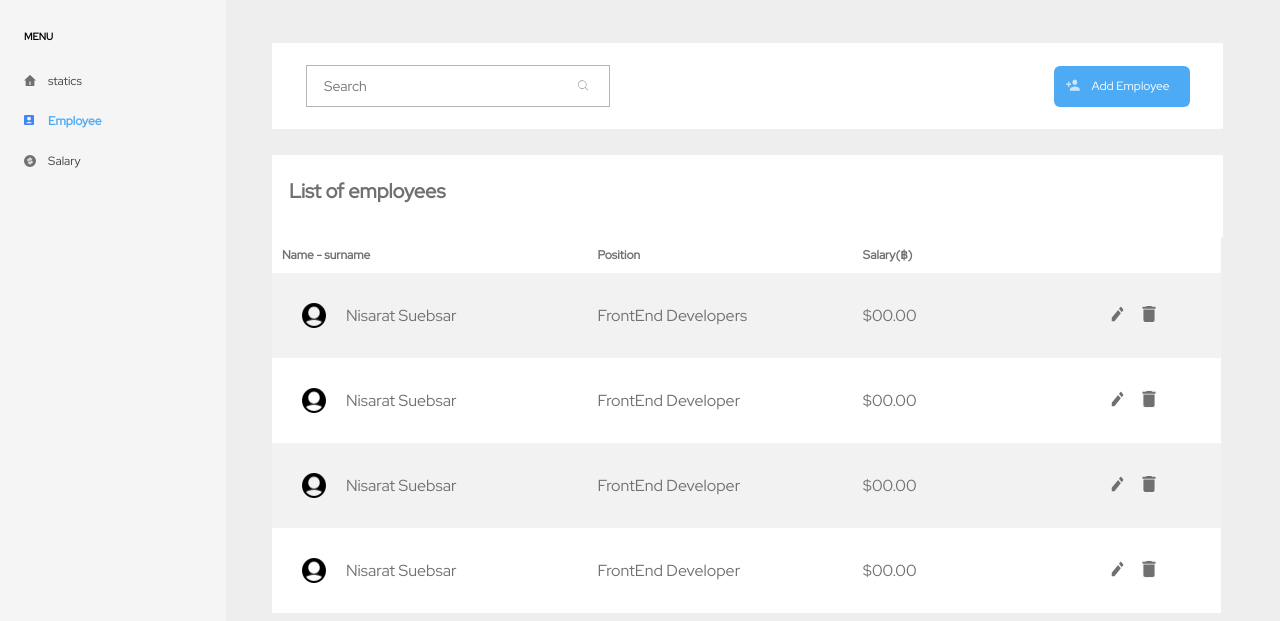
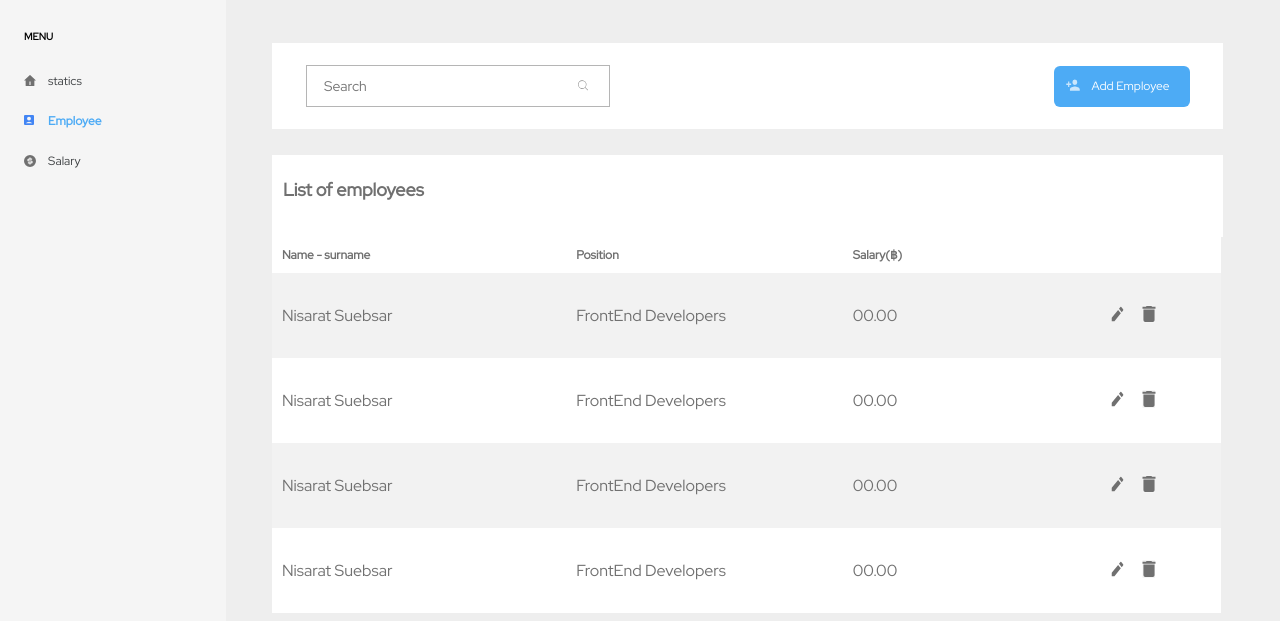
Before and after one commit to praewpanisara/avalue, a plain HTML site: page pages/employee/employee-management.html in a window 1280 px wide. Shown: the part 61-682 px from the top of the page. Drawn offline with Linux system fonts and the light colour scheme.

Commit message:
delete images employee,salary list

```diff
--- a/pages/employee/employee-management.html
+++ b/pages/employee/employee-management.html
@@ -65,14 +65,12 @@
                     </tr>
                     <tr class="topic-employee">
                         <td class="list-detail">
-                            <div class="icon-name">
-                                <img class="icon-pp" src="../../resources/images/employee/user.png">
-                                <div class="name-lastname"> Nisarat Suebsar
-                                </div>
+                            <div class="name-lastname">
+                                Nisarat Suebsar
                             </div>
                         </td>
                         <td class="list-detail">FrontEnd Developers</td>
-                        <td class="list-detail">$00.00</td>
+                        <td class="list-detail">00.00</td>
                         <td class="click">
                             <a href="../employee/edit-employee.html">
                                 <img class="icon-repair" src="../../resources/images/employee/edit.svg" />
@@ -84,14 +82,12 @@
                     </tr>
                     <tr class="topic-employee">
                         <td class="list-detail">
-                            <div class="icon-name">
-                                <img class="icon-pp" src="../../resources/images/employee/user.png">
-                                <div class="name-lastname"> Nisarat Suebsar
-                                </div>
+                            <div class="name-lastname">
+                                Nisarat Suebsar
                             </div>
                         </td>
-                        <td class="list-detail">FrontEnd Developer</td>
-                        <td class="list-detail">$00.00</td>
+                        <td class="list-detail">FrontEnd Developers</td>
+                        <td class="list-detail">00.00</td>
                         <td class="click">
                             <a href="../employee/edit-employee.html">
                                 <img class="icon-repair" src="../../resources/images/employee/edit.svg" />
@@ -103,14 +99,12 @@
                     </tr>
                     <tr class="topic-employee">
                         <td class="list-detail">
-                            <div class="icon-name">
-                                <img class="icon-pp" src="../../resources/images/employee/user.png">
-                                <div class="name-lastname"> Nisarat Suebsar
-                                </div>
+                            <div class="name-lastname">
+                                Nisarat Suebsar
                             </div>
                         </td>
-                        <td class="list-detail">FrontEnd Developer</td>
-                        <td class="list-detail">$00.00</td>
+                        <td class="list-detail">FrontEnd Developers</td>
+                        <td class="list-detail">00.00</td>
                         <td class="click">
                             <a href="../employee/edit-employee.html">
                                 <img class="icon-repair" src="../../resources/images/employee/edit.svg" />
@@ -122,14 +116,12 @@
                     </tr>
                     <tr class="topic-employee">
                         <td class="list-detail">
-                            <div class="icon-name">
-                                <img class="icon-pp" src="../../resources/images/employee/user.png">
-                                <div class="name-lastname"> Nisarat Suebsar
-                                </div>
+                            <div class="name-lastname">
+                                Nisarat Suebsar
                             </div>
                         </td>
-                        <td class="list-detail">FrontEnd Developer</td>
-                        <td class="list-detail">$00.00</td>
+                        <td class="list-detail">FrontEnd Developers</td>
+                        <td class="list-detail">00.00</td>
                         <td class="click">
                             <a href="../employee/edit-employee.html">
                                 <img class="icon-repair" src="../../resources/images/employee/edit.svg" />
@@ -167,7 +159,10 @@
         function myFunction() {
             var x = document.getElementById("snackbar");
             x.className = "show";
-      setTimeout(function(){ x.className = x.className.replace("show", ""); }, 4000);}
+            setTimeout(function () {
+                x.className = x.className.replace("show", "");
+            }, 4000);
+        }
     </script>
 
 
--- a/resources/css/style.css
+++ b/resources/css/style.css
@@ -477,11 +477,11 @@ input.search[type=text] {
 
 .title-list {
     font-family: 'RedHatDisplay';
-    font-size: 20px;
+    font-size: 18px;
     color: #707070;
     font-weight: bold;
     margin-top: 22px;
-    margin-left: 16px;
+    margin-left: 10px;
 }
 
 table.table-employee {
@@ -558,7 +558,10 @@ tr.topic-salary:nth-child(even) {
 }
 
 .icon-pp {
-    padding: 20px;
+    width: 40px;
+    height: 40px;
+    padding: 10px;
+    border-radius: 100%;
 }
 
 .icon-name {
@@ -1311,7 +1314,7 @@ button.back-salary {
 
 .title-employeesalary {
     font-family: 'RedHatDisplay';
-    font-size: 20px;
+    font-size: 18px;
     color: #707070;
     font-weight: bold;
     margin-top: 22px;
@@ -1392,7 +1395,7 @@ th.list-monthsalarynetpaid {
 }
 .box-salarylast {
     width: 90%;
-    height: 250px;
+    height: 100px;
     background-color: #FFFFFF;
     margin-left: 46px;
     border: 0.75px solid #FFFFFF;
@@ -1658,7 +1661,6 @@ margin-top: 5px;
 
 .salary-bank {
     padding: 20px 0;
-    padding-right: 30px;
     width: 120px;
 
 }
@@ -1689,6 +1691,7 @@ img.icon-p {
 .salary-name-lastname {
     padding: 22px 0;
     width: 120px;
+    margin-left: 120px;
 }
 
 h5 {
```
Also changed, not shown: pages/salary/edit-salary.html (+0 -3 lines), pages/salary/salary-list.html (+8 -16 lines), pages/salary/salary.html (+3 -3 lines), resources/images/mk.jpg (added). Lines whose indentation alone changed are shown as unchanged.
